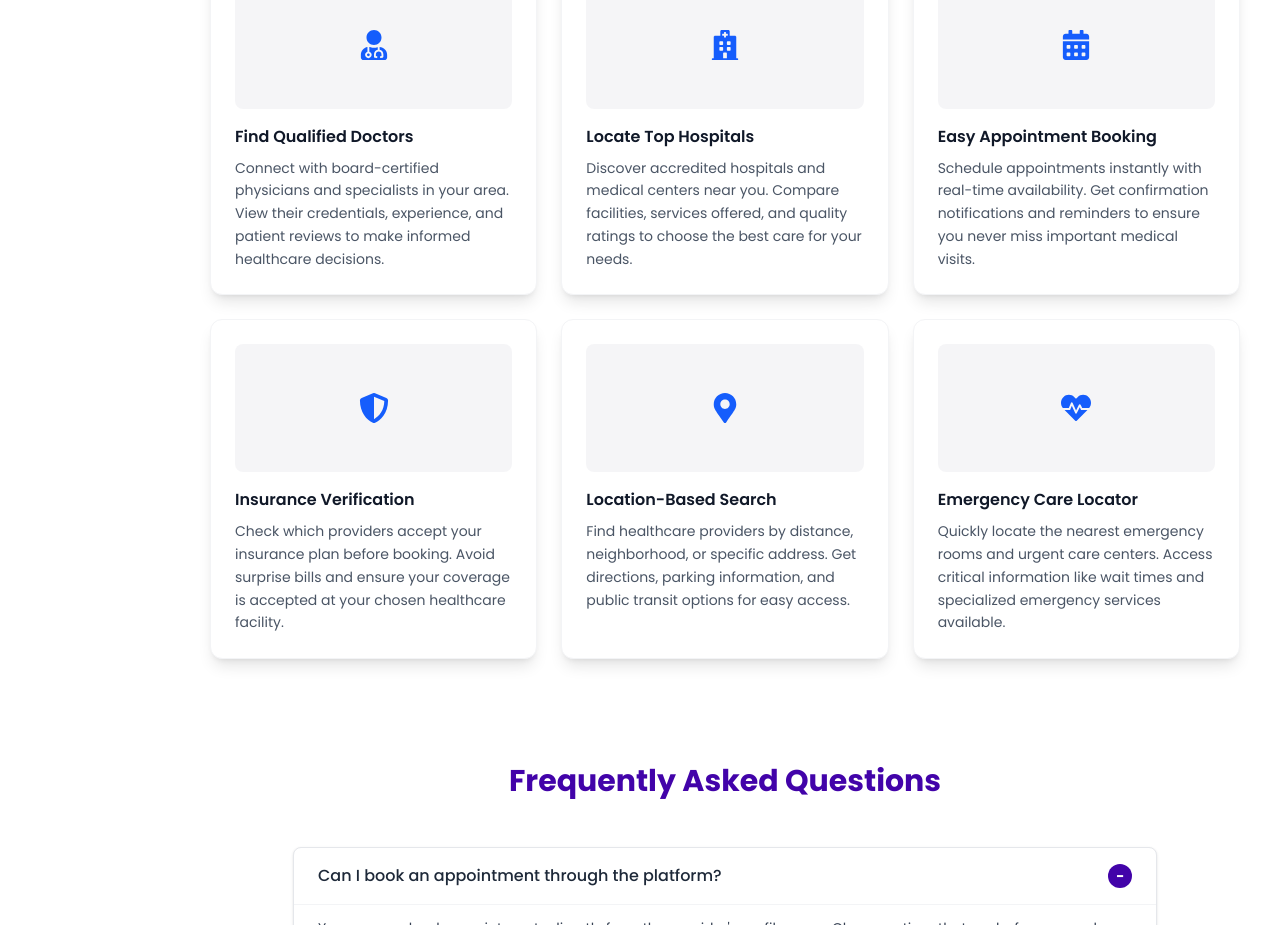
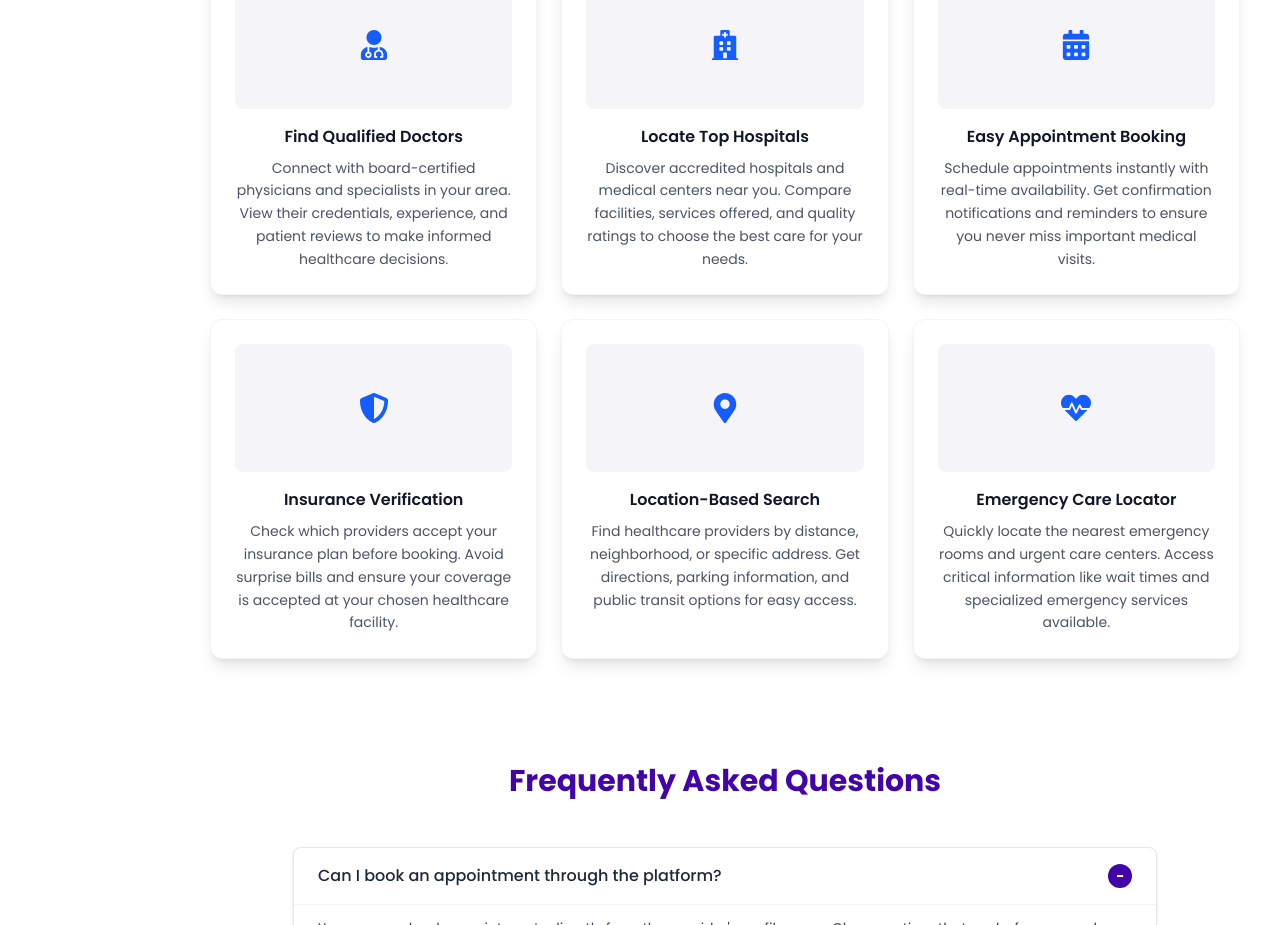
Before and after one commit to BusandCode/healthify, a Next.js app: page /home-page in a window 1280 px wide. Shown: the part 1680-2605 px from the top of the page. Built offline with nearby package versions, Linux system fonts and the light colour scheme.

Commit message:
healthify

```diff
--- a/app/home-page/page.js
+++ b/app/home-page/page.js
@@ -266,10 +266,10 @@
                   <div className="w-full h-24 sm:h-32 bg-gray-200/40 rounded-lg mb-3 sm:mb-4 flex items-center justify-center">
                     {service.icon}
                   </div>
-                  <h3 className="font-semibold text-gray-900 mb-2 text-sm sm:text-base">
+                  <h3 className="font-semibold text-center text-gray-900 mb-2 text-sm sm:text-base">
                     {service.title}
                   </h3>
-                  <p className="text-gray-600 text-xs sm:text-sm leading-relaxed">
+                  <p className="text-gray-600 text-center text-xs sm:text-sm leading-relaxed">
                     {service.description}
                   </p>
                 </div>
```
